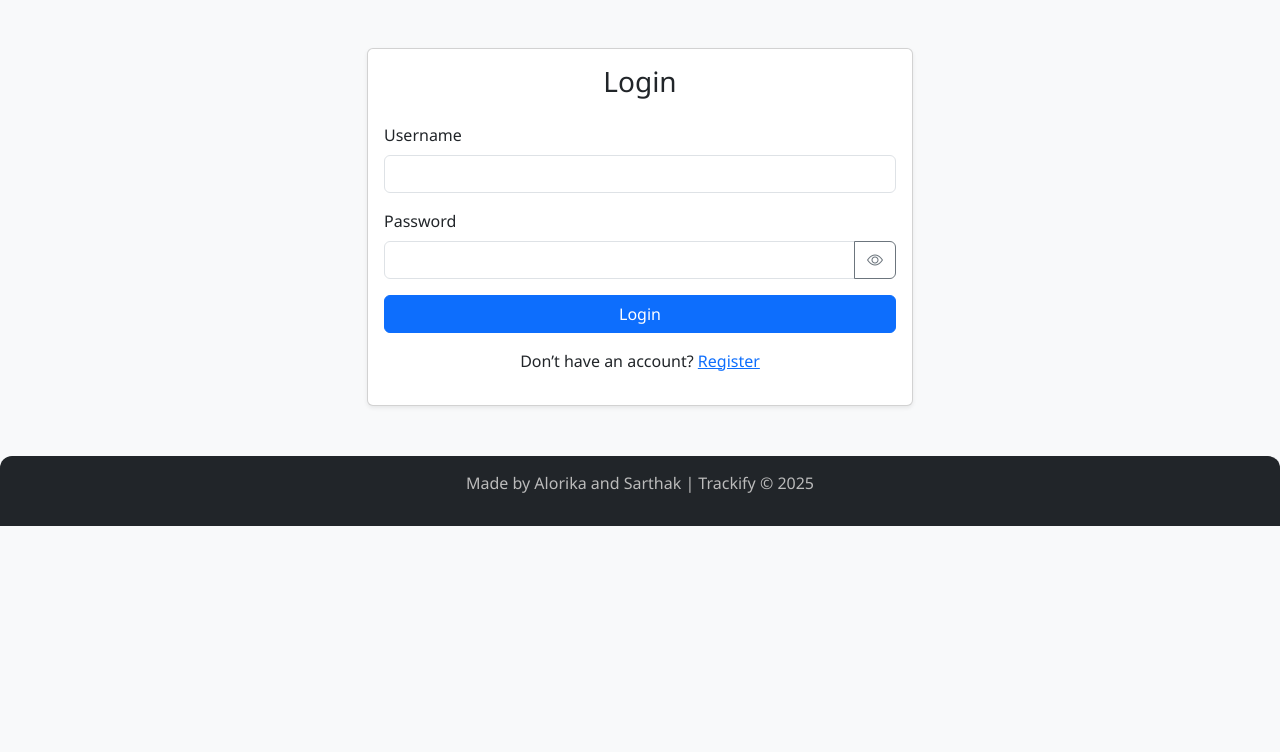
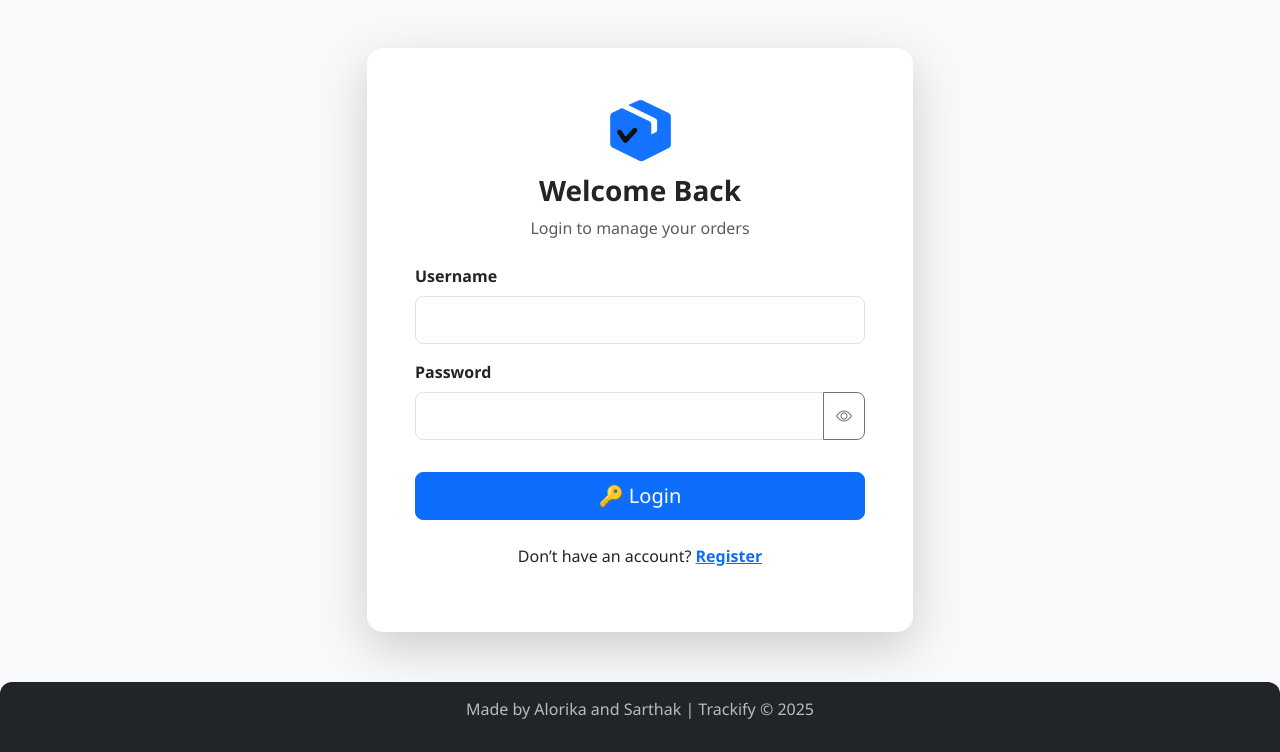
Before and after one commit to BLACKACE13/Trackify, a Flask app: page /login in a window 1280 px wide. Shown: the part 56-808 px from the top of the page. Before the commit the page ends 582 px from the top, so only its background shows below. Run offline with Flask 3, Linux system fonts and the light colour scheme.

Commit message:
updated login page

```diff
--- a/templates/login.html
+++ b/templates/login.html
@@ -1,42 +1,69 @@
 {% extends "base.html" %}
 
-{% block head %}
-<title>Login</title>
-
-{% endblock %}
+{% block title %}Login - Trackify{% endblock %}
 
 {% block body %}
-<div class="row justify-content-center mt-5">
+<div class="row justify-content-center mt-5 fade-in">
   <div class="col-md-6">
-    <div class="card shadow-sm">
-      <div class="card-body">
-        <h3 class="card-title mb-4 text-center">Login</h3>
+    <div class="card shadow-lg border-0 rounded-4">
+      <div class="card-body p-5">
+        <!-- Logo -->
+        <div class="text-center mb-4">
+          <img src="{{ url_for('static', filename='images/logo.png') }}" alt="Trackify Logo" width="70" class="mb-2">
+          <h3 class="fw-bold">Welcome Back</h3>
+          <p class="text-muted">Login to manage your orders</p>
+        </div>
+
+        <!-- Login Form -->
         <form method="POST" action="/login">
           <div class="mb-3">
-            <label for="username" class="form-label">Username</label>
-            <input type="text" class="form-control" id="username" name="username" required>
+            <label for="username" class="form-label fw-semibold">Username</label>
+            <input type="text" class="form-control form-control-lg rounded-3" id="username" name="username" required>
           </div>
           <div class="mb-3">
-            <label for="loginPassword" class="form-label">Password</label>
+            <label for="loginPassword" class="form-label fw-semibold">Password</label>
             <div class="input-group">
-                <input type="password" class="form-control" id="loginPassword" name="password" required>
-                <button class="btn btn-outline-secondary" type="button"
-                        data-toggle="password" data-target="loginPassword">
+              <input type="password" class="form-control form-control-lg rounded-start-3" id="loginPassword" name="password" required>
+              <!-- 👇 Only ONE toggle button -->
+              <button class="btn btn-outline-secondary rounded-end-3" type="button" id="togglePassword">
                 <i class="bi bi-eye"></i>
-                </button>
+              </button>
             </div>
           </div>
 
-          <button type="submit" class="btn btn-primary w-100">Login</button>
+          <button type="submit" class="btn btn-primary btn-lg w-100 rounded-3 mt-3">🔑 Login</button>
         </form>
+
+        <!-- Error Message -->
         {% if error %}
-        <p style="color: red;">{{ error }}</p>
+        <div class="alert alert-danger text-center mt-3 rounded-3" role="alert">
+          {{ error }}
+        </div>
         {% endif %}
-        <p class="text-center mt-3">
-          Don’t have an account? <a href="/register">Register</a>
+
+        <!-- Register Link -->
+        <p class="text-center mt-4">
+          Don’t have an account? <a href="/register" class="fw-semibold">Register</a>
         </p>
       </div>
     </div>
   </div>
 </div>
+
+<!-- Password Toggle Script -->
+<script>
+  const toggleBtn = document.getElementById("togglePassword");
+  const passwordInput = document.getElementById("loginPassword");
+  const icon = toggleBtn.querySelector("i");
+
+  toggleBtn.addEventListener("click", () => {
+    if (passwordInput.type === "password") {
+      passwordInput.type = "text";
+      icon.classList.replace("bi-eye", "bi-eye-slash");
+    } else {
+      passwordInput.type = "password";
+      icon.classList.replace("bi-eye-slash", "bi-eye");
+    }
+  });
+</script>
 {% endblock %}
```
